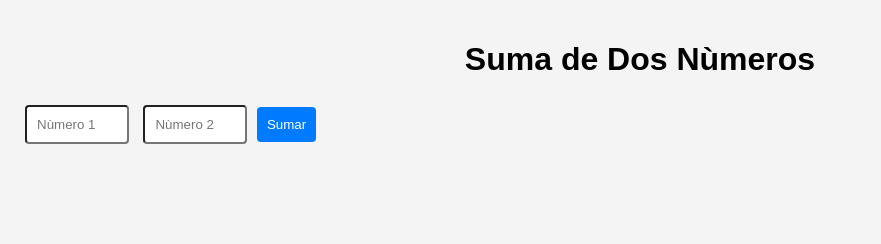
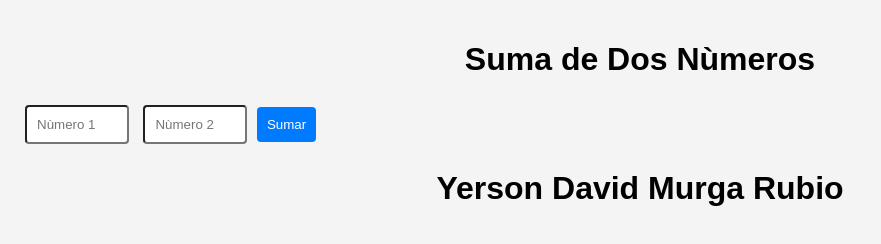
Before and after one commit to murgarubioy/gitpagesprueba, a plain HTML site: page index.html in a window 1280 px wide. Shown: the whole page, without its empty margins (0-881 px from the left). Drawn offline with Linux system fonts and the light colour scheme.

Commit message:
Mi segundo commit

```diff
--- a/index.html
+++ b/index.html
@@ -14,6 +14,8 @@
     <button id="sumBtn">Sumar</button>
     <div id="result"></div>
 
+    <h1>Yerson David Murga Rubio</h1>
+
 
     <script src="script.js"></script>
 </body>
```
